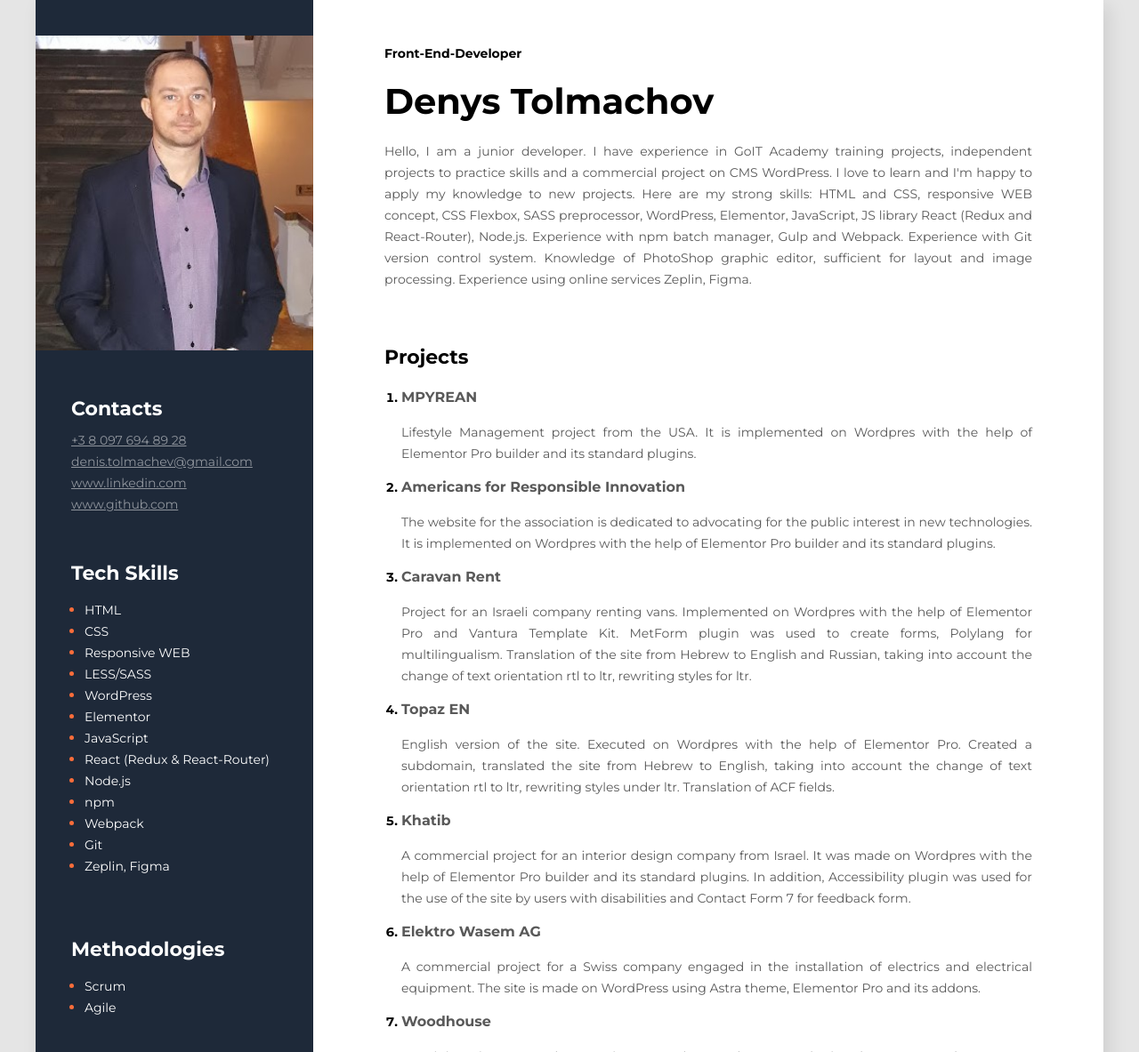
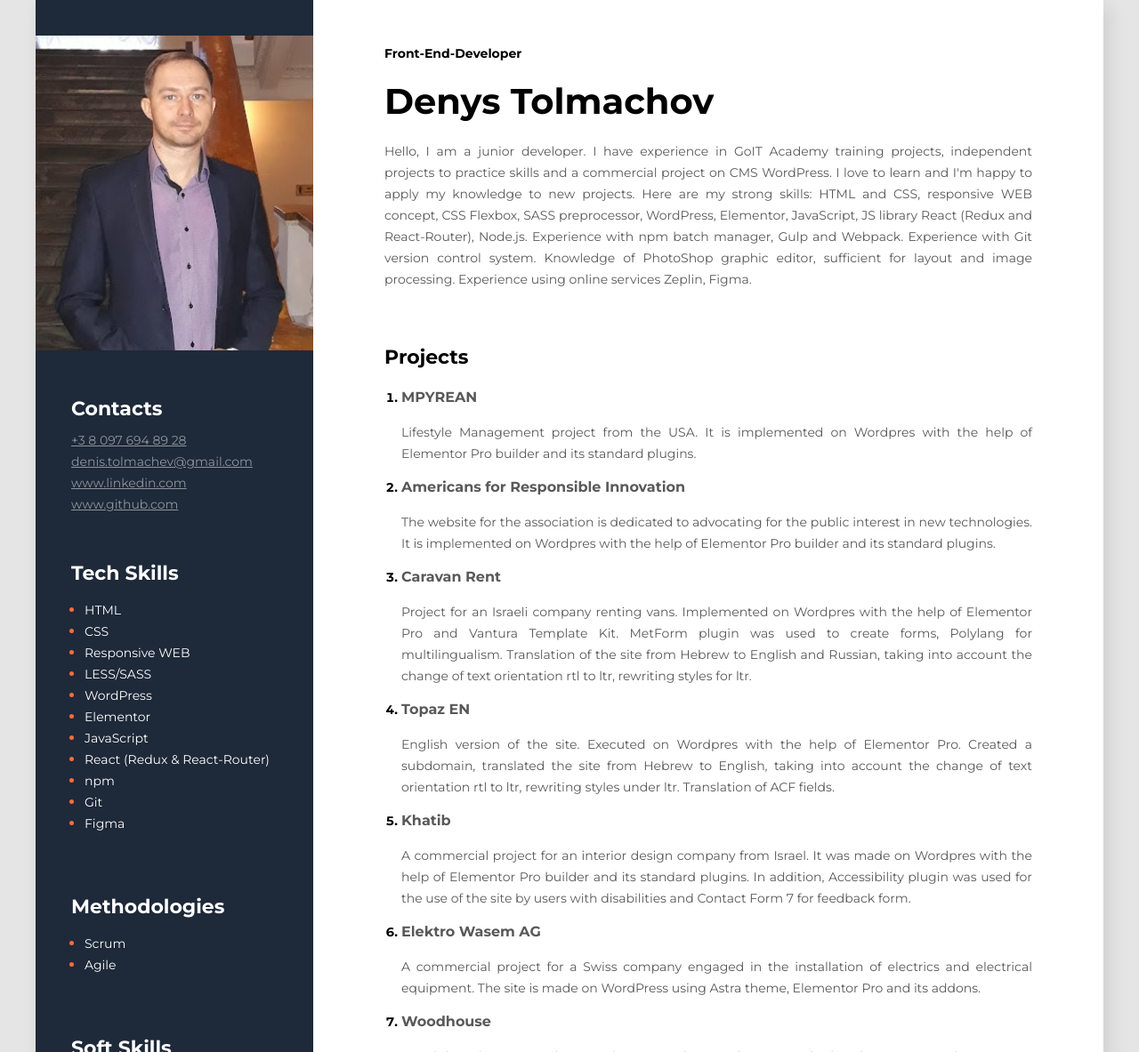
Before and after one commit to DenisTolmachev/resume-wp, a plain HTML site: page index.html in a window 1280 px wide. Shown: the top 1183 px of the page at 89% size. Drawn offline with Linux system fonts and the light colour scheme.

Commit message:
change skils

```diff
--- a/index.html
+++ b/index.html
@@ -80,25 +80,25 @@
                 <span class="tech-skills-item-text">LESS/SASS</span>
               </li>
               <li class="tech-skills-item">
+                <span class="tech-skills-item-text">WordPress</span>
+              </li>
+              <li class="tech-skills-item">
+                <span class="tech-skills-item-text">Elementor</span>
+              </li>
+              <li class="tech-skills-item">
                 <span class="tech-skills-item-text"> JavaScript</span>
               </li>
               <li class="tech-skills-item">
                 <span class="tech-skills-item-text">React (Redux & React-Router)</span>
               </li>
               <li class="tech-skills-item">
-                <span class="tech-skills-item-text">Node.js</span>
-              </li>
-              <li class="tech-skills-item">
                 <span class="tech-skills-item-text">npm</span>
-              </li>
-              <li class="tech-skills-item">
-                <span class="tech-skills-item-text">Webpack</span>
               </li>
               <li class="tech-skills-item">
                 <span class="tech-skills-item-text">Git</span>
               </li>
               <li class="tech-skills-item">
-                <span class="tech-skills-item-text">Zeplin, Figma</span>
+                <span class="tech-skills-item-text">Figma</span>
               </li>
             </ul>
           </div>
@@ -406,19 +406,13 @@
               <span class="tech-skills-item-text">React (Redux & React-Router)</span>
             </li>
             <li class="tech-skills-item">
-              <span class="tech-skills-item-text">Node.js</span>
-            </li>
-            <li class="tech-skills-item">
               <span class="tech-skills-item-text">npm</span>
-            </li>
-            <li class="tech-skills-item">
-              <span class="tech-skills-item-text">Webpack</span>
             </li>
             <li class="tech-skills-item">
               <span class="tech-skills-item-text">Git</span>
             </li>
             <li class="tech-skills-item">
-              <span class="tech-skills-item-text">Zeplin, Figma</span>
+              <span class="tech-skills-item-text">Figma</span>
             </li>
           </ul>
         </div>
```
